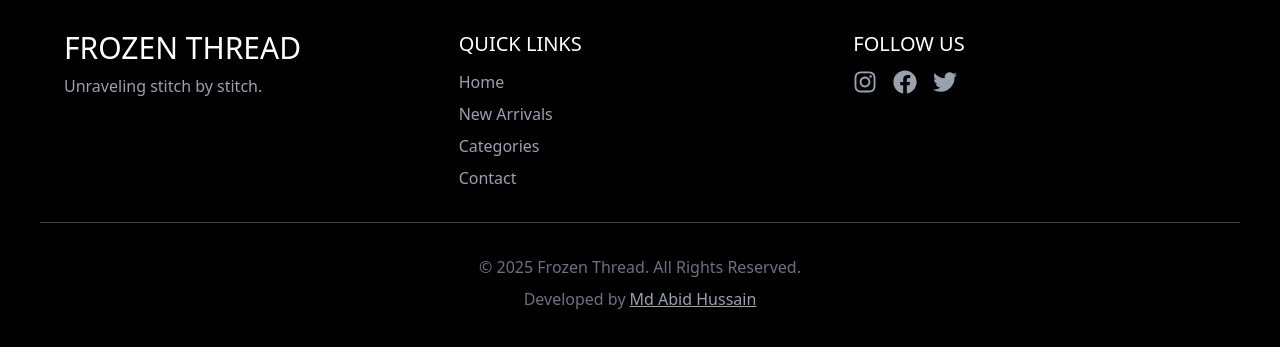
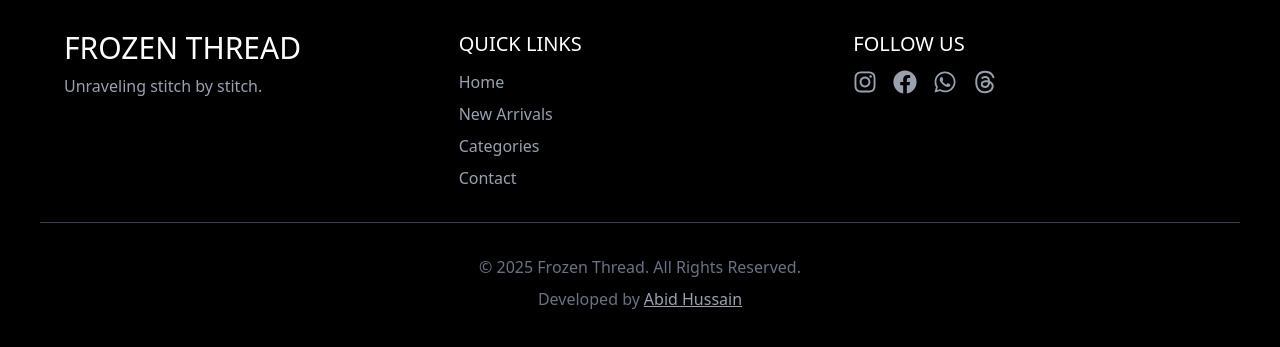
Before and after one commit to FrozenThread/FrozenThread-Web, a React (Vite) app: page / in a window 1280 px wide. Shown: the part 3198-3545 px from the top of the page. Built offline with nearby package versions, Linux system fonts and the light colour scheme; a web font is replaced by a local one.

Commit message:
Added Links in footer

```diff
--- a/src/components/Footer.jsx
+++ b/src/components/Footer.jsx
@@ -1,15 +1,22 @@
-import { FaInstagram, FaFacebook, FaTwitter, FaLinkedin } from 'react-icons/fa'
+import React from 'react'
+// 1. Keep the original 'fa' icons
+import { FaInstagram, FaFacebook, FaWhatsapp } from 'react-icons/fa'
+// 2. Add a new import line for FaThreads from 'fa6'
+import { FaThreads } from 'react-icons/fa6'
 
 export const Footer = () => {
     return (
+        // Main container with black background and white text
         <footer className='bg-black text-white p-10'>
             <div className='max-w-6xl mx-auto grid grid-cols-1 md:grid-cols-3 gap-8'>
 
+                {/* Column 1: Brand and Slogan */}
                 <div>
                     <h3 className='font-stage-wander text-3xl mb-2'>FROZEN THREAD</h3>
                     <p className='text-gray-400'>Unraveling stitch by stitch.</p>
                 </div>
 
+                {/* Column 2: Quick Links */}
                 <div>
                     <h4 className='font-anton-regular text-xl mb-3'>QUICK LINKS</h4>
                     <ul className='space-y-2'>
@@ -20,17 +27,41 @@ export const Footer = () => {
                     </ul>
                 </div>
 
+                {/* Column 3: Follow Us */}
                 <div>
                     <h4 className='font-anton-regular text-xl mb-3'>FOLLOW US</h4>
                     <div className='flex gap-4'>
-                        <a href="#" className='text-gray-400 hover:text-white'>
+                        <a
+                            href="https://www.instagram.com/thefrozenthread/"
+                            target="_blank"
+                            rel="noopener noreferrer"
+                            className='text-gray-400 hover:text-white'
+                        >
                             <FaInstagram size={24} />
                         </a>
-                        <a href="#" className='text-gray-400 hover:text-white'>
+                        <a
+                            href="https://www.google.com/url?sa=t&source=web&rct=j&opi=89978449&url=https://m.facebook.com/61576011752955/&ved=2ahUKEwjo6MXxluWQAxXOS3ADHXzaIOoQFnoECD8QAQ&usg=AOvVaw0A7xEjBbAmzxLPx8sj3HmZ"
+                            target="_blank"
+                            rel="noopener noreferrer"
+                            className='text-gray-400 hover:text-white'
+                        >
                             <FaFacebook size={24} />
                         </a>
-                        <a href="#" className='text-gray-400 hover:text-white'>
-                            <FaTwitter size={24} />
+                        <a
+                            href="https://whatsapp.com/channel/0029VadzXHK1dAvvVkpbsG0I"
+                            target="_blank"
+                            rel="noopener noreferrer"
+                            className='text-gray-400 hover:text-white'
+                        >
+                            <FaWhatsapp size={24} />
+                        </a>
+                        <a
+                            href="https://www.threads.com/@thefrozenthread?invite=0"
+                            target="_blank"
+                            rel="noopener noreferrer"
+                            className='text-gray-400 hover:text-white'
+                        >
+                            <FaThreads size={24} />
                         </a>
                     </div>
                 </div>
@@ -50,10 +81,9 @@ export const Footer = () => {
                         rel="noopener noreferrer"
                         className='font-medium text-gray-400 hover:text-white underline ml-1'
                     >
-                        Md Abid Hussain
+                        Abid Hussain
                     </a>
                 </div>
-
             </div>
         </footer>
     )
```
